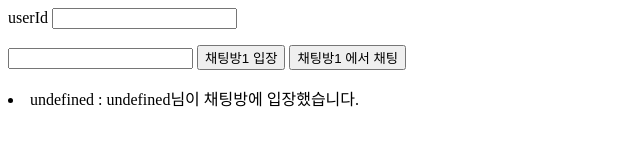
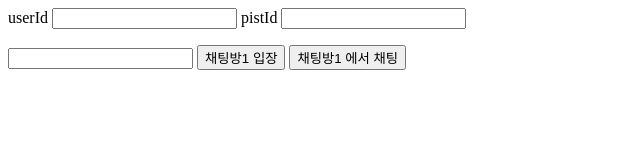
Before and after one commit to nacjji/helpus_BE, a website: page src/index.html in a window 1280 px wide. Both pictures are taken after a click on the button "채팅방1 입장". Shown: the whole page, without its empty margins (0-640 px from the left). Drawn offline with nearby package versions, Linux system fonts and the light colour scheme; no server answers.

Commit message:
docs: 입장 기능에 맞춰 index.html 변경

```diff
--- a/src/index.html
+++ b/src/index.html
@@ -10,7 +10,7 @@
   </head>
   <body>
     <div>
-      userId <input id="userId" type="number" />
+      userId <input id="userId" type="number" /> pistId <input id="postId" type="number" />
       <p></p>
       <p></p>
       <input id="chat" type="text" />
@@ -30,13 +30,17 @@
           socket.emit('send', { message: $('#chat').val(), roomId: 'room1', test: 5 });
       });
 
-      // 방 입장하기
+      // 방 입장 이벤트 전달
       $('#room1').click(() => {
-        socket.emit('join', { userId: $('#userId').val(), postId: 2 });
-        roomId = 'room1';
+        socket.emit('join', { userId: $('#userId').val(), postId: $('#postId').val() });
+      });
+
+      //방 입장 이벤트 수신
+      socket.on('roomId', (data) => {
         $('#content').append(
           '<li>' + socket.id + ' : ' + `${socket.id}님이 채팅방에 입장했습니다.` + '</li>'
         );
+        roomId = data;
       });
 
       // broadcast 라는 이벤트를 발생시킴
```
